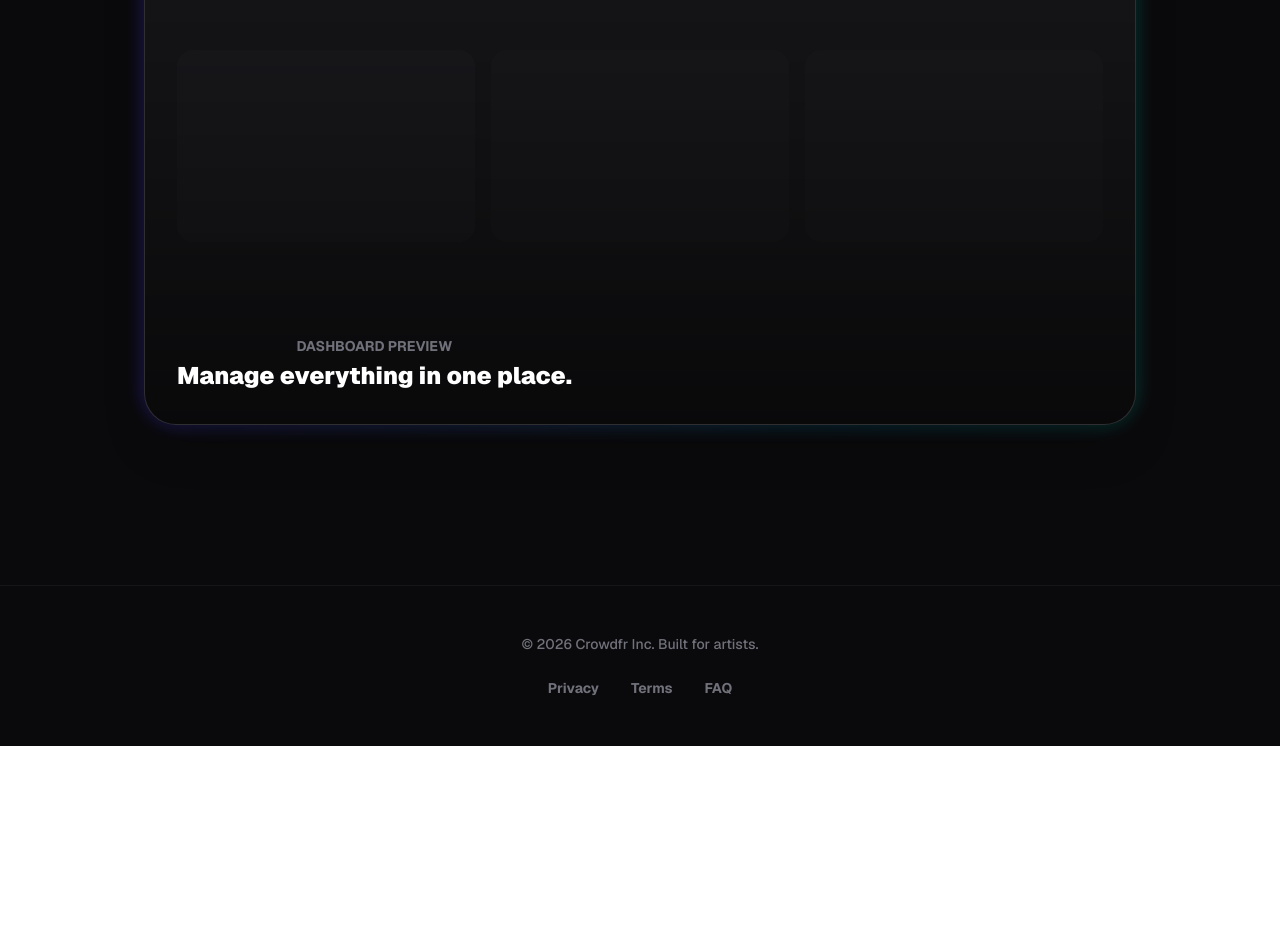
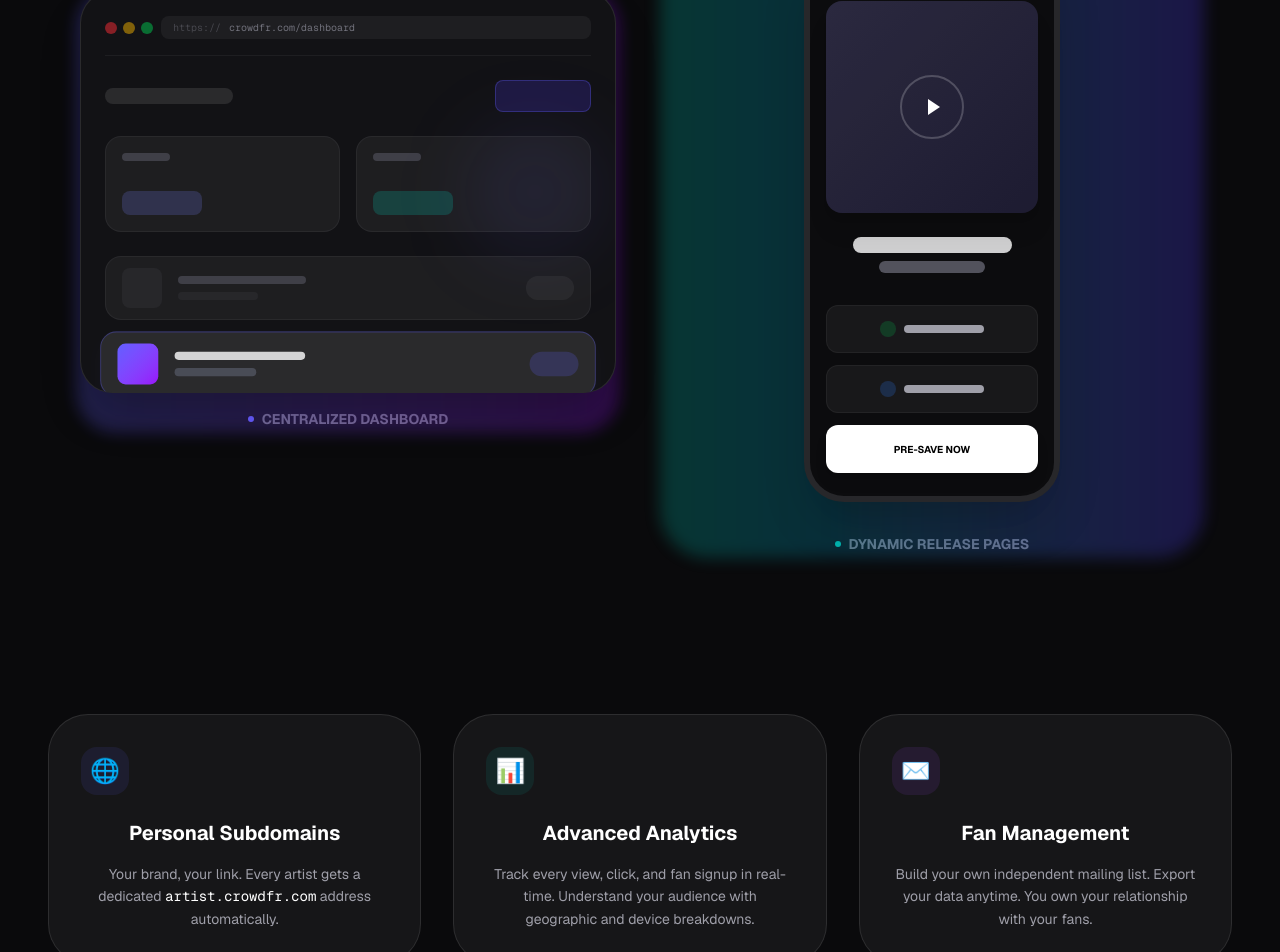
Before and after one commit to prayforlulz-collab/crowdfr, a Next.js app: page / in a window 1280 px wide. Shown: the part 1100-2052 px from the top of the page. Before the commit the page ends 1846 px from the top, so only its background shows below. Built offline with nearby package versions, Linux system fonts and the light colour scheme.

Commit message:
Design: revamped landing page with product mockups and features

```diff
--- a/src/app/page.tsx
+++ b/src/app/page.tsx
@@ -65,26 +65,156 @@ export default function Home() {
           </Link>
         </div>
 
-        {/* Floating Feature Preview */}
-        <div className="mt-24 w-full max-w-5xl px-4">
-          <div className="relative group">
-            <div className="absolute -inset-1 bg-gradient-to-r from-indigo-600 to-teal-600 rounded-[2.5rem] blur opacity-25 group-hover:opacity-40 transition duration-1000 group-hover:duration-200"></div>
-            <div className="relative bg-zinc-900 border border-white/10 rounded-[2rem] overflow-hidden aspect-[16/9] shadow-2xl">
-              <div className="absolute inset-0 bg-gradient-to-b from-transparent to-black/60 z-10" />
-              <div className="absolute inset-0 flex items-center justify-center">
-                <div className="grid grid-cols-3 gap-4 w-full p-8 opacity-50">
-                  {[1, 2, 3].map((i) => (
-                    <div key={i} className="h-48 bg-zinc-800 rounded-2xl animate-pulse" style={{ animationDelay: `${i * 200}ms` }} />
-                  ))}
+        {/* Product Showcase Section */}
+        <section className="mt-24 w-full max-w-6xl px-4 perspective-1000">
+          <div className="grid lg:grid-cols-2 gap-12 items-center">
+            {/* Left Column: Mock Dashboard */}
+            <div className="relative group">
+              <div className="absolute -inset-1 bg-gradient-to-r from-indigo-500 to-purple-600 rounded-[2.5rem] blur opacity-25 group-hover:opacity-40 transition duration-1000"></div>
+              <div className="relative bg-[#121215] border border-white/10 rounded-[2rem] p-6 shadow-2xl overflow-hidden aspect-[4/3] flex flex-col">
+                {/* Mock Browser Header */}
+                <div className="flex items-center gap-2 mb-6 border-b border-white/5 pb-4">
+                  <div className="flex gap-1.5">
+                    <div className="w-3 h-3 rounded-full bg-red-500/50" />
+                    <div className="w-3 h-3 rounded-full bg-yellow-500/50" />
+                    <div className="w-3 h-3 rounded-full bg-green-500/50" />
+                  </div>
+                  <div className="flex-1 bg-white/5 rounded-lg py-1 px-3 text-[10px] text-zinc-500 font-mono flex items-center gap-2">
+                    <span className="opacity-50">https://</span>crowdfr.com/dashboard
+                  </div>
+                </div>
+
+                {/* Mock Dashboard Content */}
+                <div className="flex-1 space-y-6">
+                  <div className="flex justify-between items-center">
+                    <div className="h-4 w-32 bg-white/10 rounded-full" />
+                    <div className="h-8 w-24 bg-indigo-600/20 border border-indigo-500/30 rounded-lg" />
+                  </div>
+
+                  <div className="grid grid-cols-2 gap-4">
+                    <div className="h-24 bg-white/5 border border-white/5 rounded-2xl p-4 flex flex-col justify-between">
+                      <div className="h-2 w-12 bg-zinc-700 rounded-full" />
+                      <div className="h-6 w-20 bg-indigo-400/20 rounded-lg animate-pulse" />
+                    </div>
+                    <div className="h-24 bg-white/5 border border-white/5 rounded-2xl p-4 flex flex-col justify-between">
+                      <div className="h-2 w-12 bg-zinc-700 rounded-full" />
+                      <div className="h-6 w-20 bg-teal-400/20 rounded-lg animate-pulse [animation-delay:200ms]" />
+                    </div>
+                  </div>
+
+                  <div className="space-y-3">
+                    <div className="h-16 bg-white/5 border border-white/5 rounded-2xl p-4 flex items-center gap-4">
+                      <div className="w-10 h-10 bg-zinc-800 rounded-lg" />
+                      <div className="flex-1 space-y-2">
+                        <div className="h-2 w-32 bg-zinc-700 rounded-full" />
+                        <div className="h-2 w-20 bg-zinc-800 rounded-full" />
+                      </div>
+                      <div className="w-12 h-6 bg-white/5 rounded-full" />
+                    </div>
+                    <div className="h-16 bg-white/10 border border-indigo-500/30 rounded-2xl p-4 flex items-center gap-4 shadow-lg shadow-indigo-500/5 scale-[1.02]">
+                      <div className="w-10 h-10 bg-gradient-to-br from-indigo-500 to-purple-600 rounded-lg" />
+                      <div className="flex-1 space-y-2">
+                        <div className="h-2 w-32 bg-white/80 rounded-full" />
+                        <div className="h-2 w-20 bg-indigo-200/20 rounded-full" />
+                      </div>
+                      <div className="w-12 h-6 bg-indigo-500/20 rounded-full" />
+                    </div>
+                  </div>
+                </div>
+
+                <div className="absolute top-1/2 right-4 -translate-y-1/2 w-32 h-32 bg-indigo-500/10 blur-[40px] rounded-full pointer-events-none" />
+              </div>
+              <p className="mt-4 text-sm font-bold text-zinc-500 flex items-center justify-center gap-2">
+                <span className="w-1.5 h-1.5 rounded-full bg-indigo-500" />
+                CENTRALIZED DASHBOARD
+              </p>
+            </div>
+
+            {/* Right Column: Mobile Page Preview */}
+            <div className="relative group lg:pt-20">
+              <div className="absolute -inset-1 bg-gradient-to-r from-teal-500 to-indigo-600 rounded-[3rem] blur opacity-25 group-hover:opacity-40 transition duration-1000"></div>
+              <div className="relative mx-auto w-64 aspect-[9/19.5] bg-[#0c0c0e] border-[6px] border-zinc-800 rounded-[2.5rem] shadow-2xl overflow-hidden flex flex-col">
+                {/* Phone Notch */}
+                <div className="absolute top-0 left-1/2 -translate-x-1/2 w-24 h-6 bg-zinc-800 rounded-b-2xl z-50" />
+
+                {/* Mock Content */}
+                <div className="flex-1 p-4 pt-12">
+                  <div className="w-full aspect-square bg-gradient-to-br from-zinc-800 to-zinc-900 rounded-2xl mb-6 shadow-xl relative overflow-hidden group-hover:scale-105 transition-transform">
+                    <div className="absolute inset-0 bg-indigo-600/10" />
+                    <div className="absolute inset-0 flex items-center justify-center">
+                      <div className="w-16 h-16 border-2 border-white/20 rounded-full flex items-center justify-center">
+                        <div className="w-0 h-0 border-t-[8px] border-t-transparent border-l-[12px] border-l-white border-b-[8px] border-b-transparent ml-1" />
+                      </div>
+                    </div>
+                  </div>
+
+                  <div className="text-center space-y-2 mb-8">
+                    <div className="h-4 w-3/4 bg-white/80 rounded-full mx-auto" />
+                    <div className="h-3 w-1/2 bg-zinc-600 rounded-full mx-auto" />
+                  </div>
+
+                  <div className="space-y-3">
+                    <div className="h-12 bg-white/5 hover:bg-white/10 border border-white/5 rounded-xl flex items-center justify-center gap-2">
+                      <div className="w-4 h-4 rounded-full bg-green-500/20" />
+                      <div className="h-2 w-20 bg-zinc-400 rounded-full" />
+                    </div>
+                    <div className="h-12 bg-white/5 hover:bg-white/10 border border-white/5 rounded-xl flex items-center justify-center gap-2">
+                      <div className="w-4 h-4 rounded-full bg-blue-500/20" />
+                      <div className="h-2 w-20 bg-zinc-400 rounded-full" />
+                    </div>
+                    <div className="h-12 bg-white text-black font-bold text-[10px] rounded-xl flex items-center justify-center shadow-lg">
+                      PRE-SAVE NOW
+                    </div>
+                  </div>
                 </div>
               </div>
-              <div className="absolute bottom-8 left-8 z-20">
-                <div className="text-sm font-bold text-zinc-500 mb-1">DASHBOARD PREVIEW</div>
-                <div className="text-2xl font-black text-white">Manage everything in one place.</div>
-              </div>
+              <p className="mt-8 text-sm font-bold text-zinc-500 flex items-center justify-center gap-2">
+                <span className="w-1.5 h-1.5 rounded-full bg-teal-500" />
+                DYNAMIC RELEASE PAGES
+              </p>
             </div>
           </div>
-        </div>
+        </section>
+        {/* Features Grid */}
+        <section className="mt-40 w-full max-w-7xl px-8">
+          <div className="grid md:grid-cols-3 gap-8">
+            <div className="bg-white/5 border border-white/10 p-8 rounded-[2.5rem] hover:bg-white/[0.07] transition-all">
+              <div className="w-12 h-12 bg-indigo-500/10 rounded-2xl flex items-center justify-center text-2xl mb-6">🌐</div>
+              <h3 className="text-xl font-bold mb-4">Personal Subdomains</h3>
+              <p className="text-zinc-400 text-sm leading-relaxed">
+                Your brand, your link. Every artist gets a dedicated <span className="text-white font-mono">artist.crowdfr.com</span> address automatically.
+              </p>
+            </div>
+            <div className="bg-white/5 border border-white/10 p-8 rounded-[2.5rem] hover:bg-white/[0.07] transition-all">
+              <div className="w-12 h-12 bg-teal-500/10 rounded-2xl flex items-center justify-center text-2xl mb-6">📊</div>
+              <h3 className="text-xl font-bold mb-4">Advanced Analytics</h3>
+              <p className="text-zinc-400 text-sm leading-relaxed">
+                Track every view, click, and fan signup in real-time. Understand your audience with geographic and device breakdowns.
+              </p>
+            </div>
+            <div className="bg-white/5 border border-white/10 p-8 rounded-[2.5rem] hover:bg-white/[0.07] transition-all">
+              <div className="w-12 h-12 bg-purple-500/10 rounded-2xl flex items-center justify-center text-2xl mb-6">✉️</div>
+              <h3 className="text-xl font-bold mb-4">Fan Management</h3>
+              <p className="text-zinc-400 text-sm leading-relaxed">
+                Build your own independent mailing list. Export your data anytime. You own your relationship with your fans.
+              </p>
+            </div>
+          </div>
+        </section>
+        {/* Final CTA */}
+        <section className="mt-40 mb-20 text-center px-8">
+          <div className="bg-gradient-to-br from-indigo-600/20 to-teal-600/10 border border-white/10 p-20 rounded-[4rem] max-w-5xl mx-auto backdrop-blur-xl relative overflow-hidden">
+            <div className="absolute top-0 right-0 w-64 h-64 bg-indigo-500/10 blur-[100px] -mr-32 -mt-32" />
+            <h2 className="text-4xl md:text-5xl font-black mb-8">Ready to launch?</h2>
+            <Link
+              href="/register"
+              className="px-12 py-6 bg-white text-black rounded-2xl font-black text-xl hover:bg-zinc-200 transition-all hover:scale-105 active:scale-95 inline-block"
+            >
+              Get Started for Free
+            </Link>
+            <p className="mt-6 text-zinc-500 font-medium italic">No credit card required for the Free plan.</p>
+          </div>
+        </section>
       </main>
 
       {/* Footer */}
```
